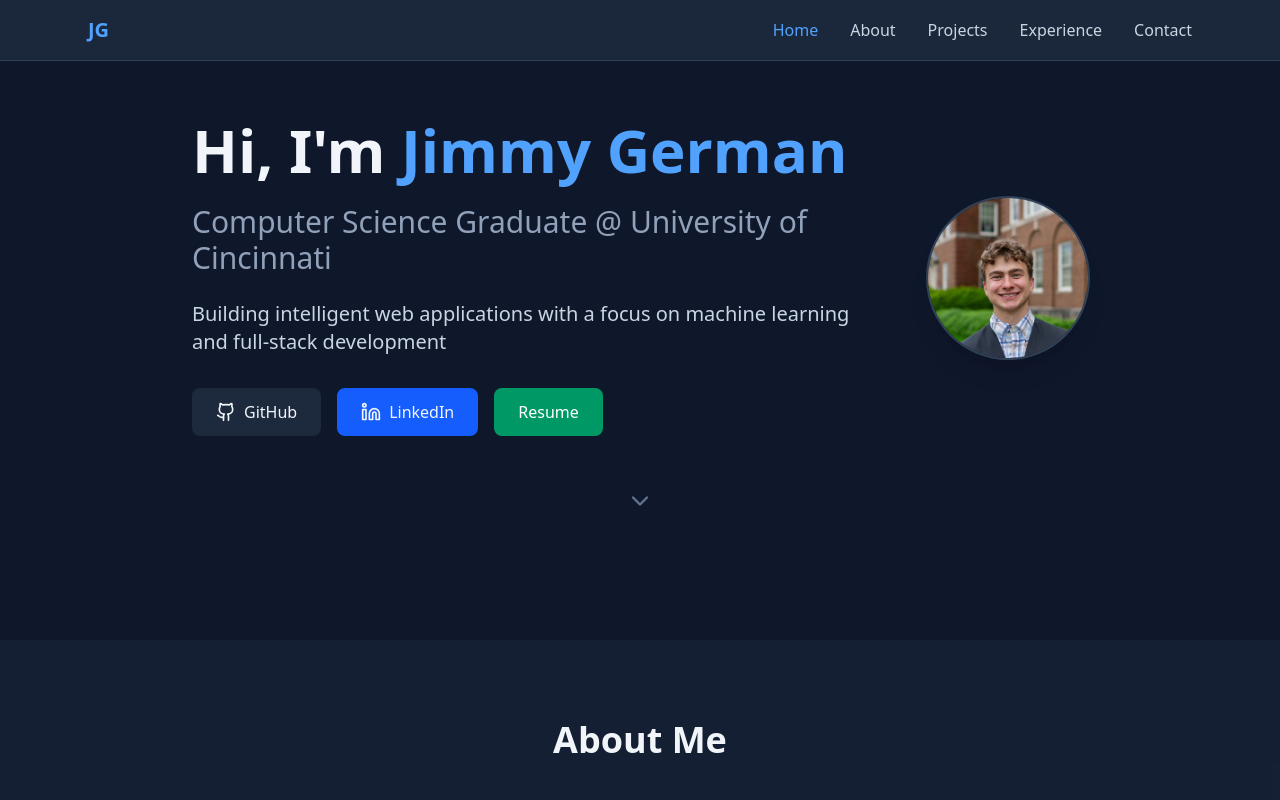
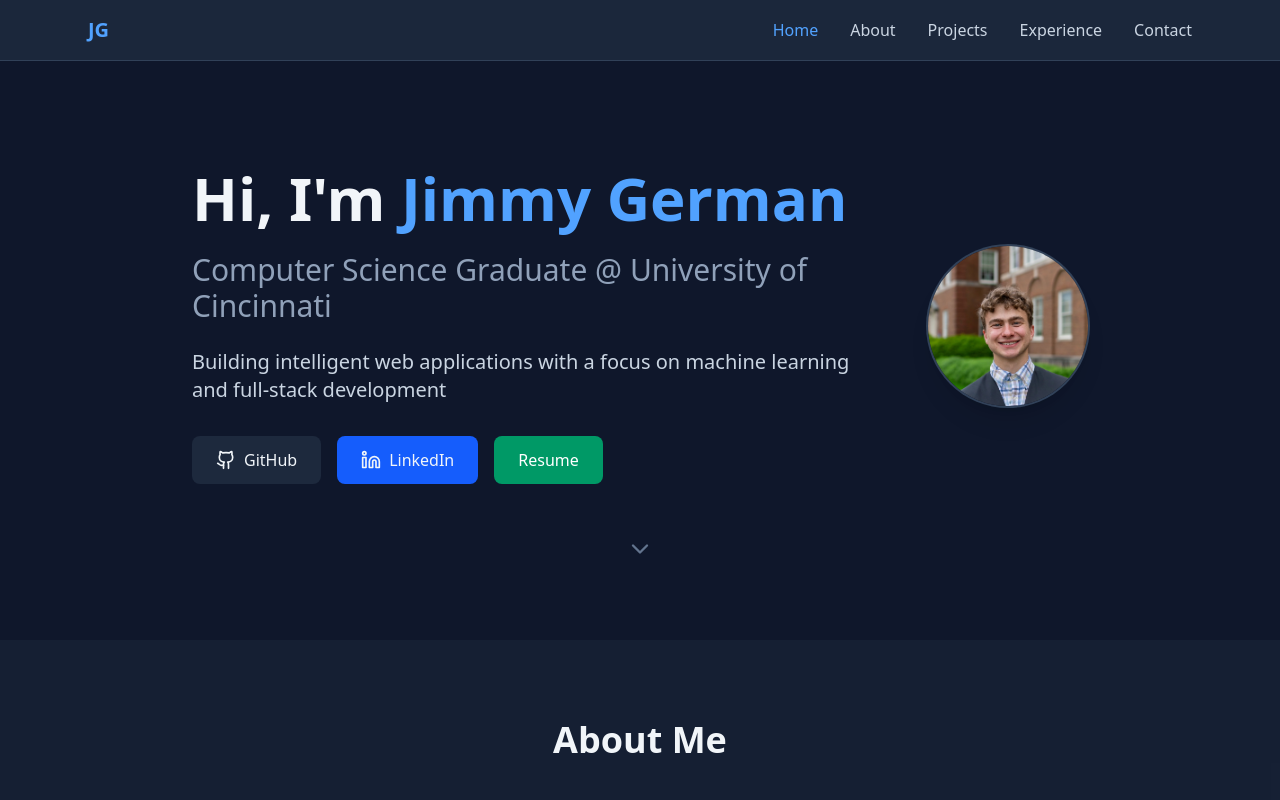
Before and after one commit to jimmygerman99/mypersonalwebsite, a React (Vite) app in the folder personal-website/: page / in a window 1280 px wide. Shown: the top 800 px of the page. Built offline with nearby package versions, Linux system fonts and the light colour scheme.

Commit message:
fixed name bug

```diff
--- a/personal-website/src/components/Hero.jsx
+++ b/personal-website/src/components/Hero.jsx
@@ -6,7 +6,10 @@ import headshot from '../assets/images/headshot.jpeg';
 
 export default function Hero({ scrollToSection }) {
   return (
-    <section id="home" className="min-h-[80vh] flex items-center px-6">
+    <section
+      id="home"
+      className="min-h-[80vh] flex items-center px-4 sm:px-6 pt-20 sm:pt-24"
+    >
       {/* Center the whole hero block */}
       <div className="max-w-4xl w-full mx-auto">
         {/* Balanced two-column grid that stays centered */}
```
